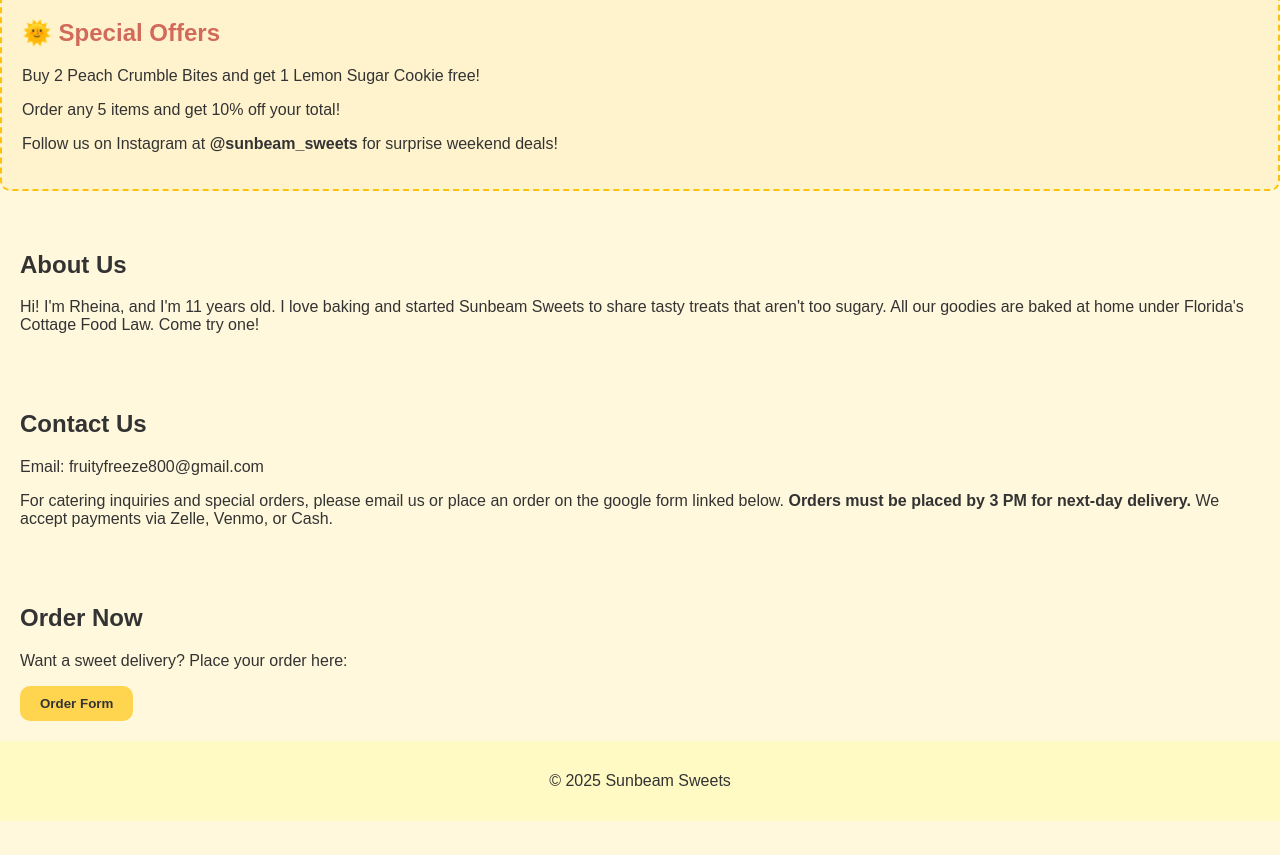
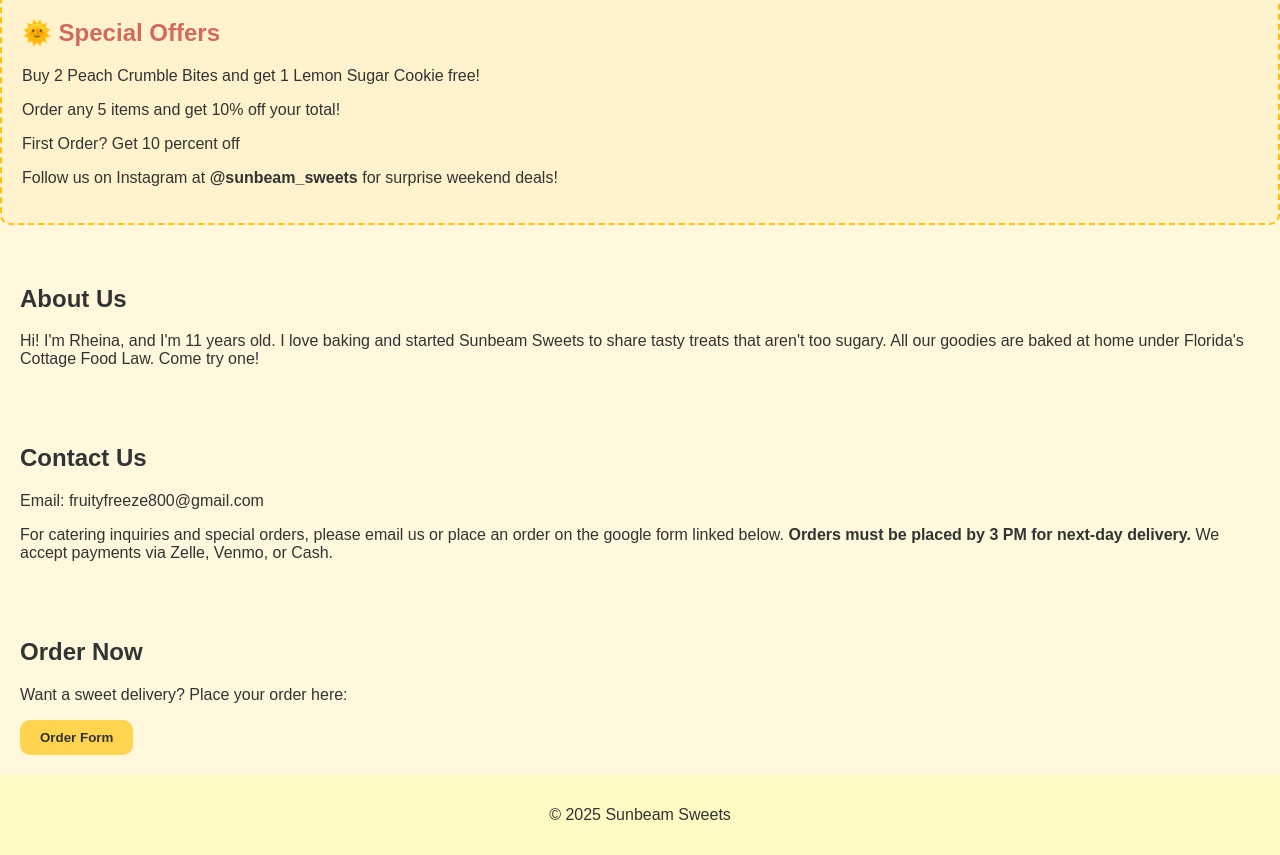
Before and after one commit to sunbeamsweets/sunbeamsweets.github.io, a plain HTML site: page index.html in a window 1280 px wide. Shown: the part 1400-2255 px from the top of the page. Before the commit the page ends 2221 px from the top, so only its background shows below. Drawn offline with Linux system fonts and the light colour scheme.

Commit message:
Update index.html

```diff
--- a/index.html
+++ b/index.html
@@ -120,6 +120,7 @@
     <h2>🌞 Special Offers</h2>
     <p>Buy 2 Peach Crumble Bites and get 1 Lemon Sugar Cookie free!</p>
     <p>Order any 5 items and get 10% off your total!</p>
+    <p>First Order? Get 10 percent off<p>
     <p>Follow us on Instagram at <strong>@sunbeam_sweets</strong> for surprise weekend deals!</p>
   </section>
 
```
